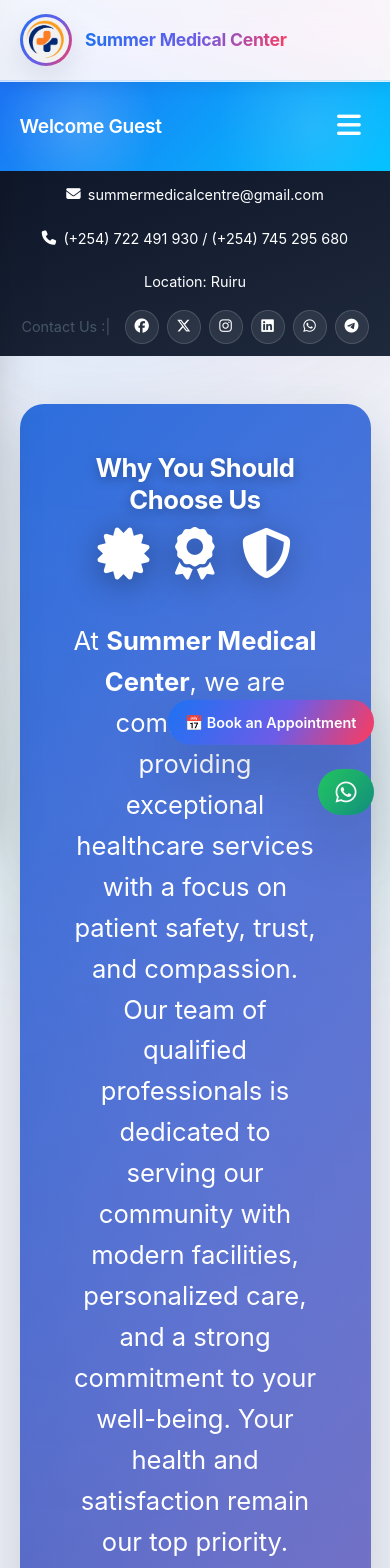
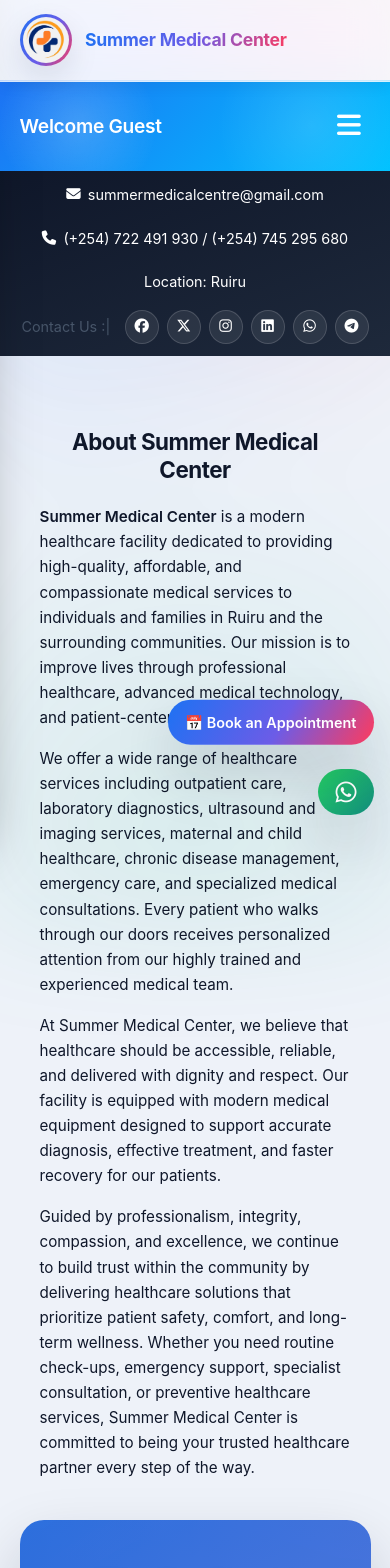
Before and after one commit to SirGrimm254/summer-hospital, a React (Vite) app in the folder client/: page /about in a window 390 px wide. Shown: the top 1568 px of the page. Built offline with nearby package versions, Linux system fonts and the light colour scheme.

Commit message:
Update Ui

```diff
--- a/client/src/pages/About.jsx
+++ b/client/src/pages/About.jsx
@@ -147,10 +147,13 @@
             </a>
           </li>
 
-          <li>
-            <a href="#location" onClick={toggleSidebar}>
-              <i className="fas fa-map-marker-alt"></i> Location
-            </a>
+          <li><a onClick={() => {
+            toggleSidebar();
+            handleBookAppointment();
+            setShowNavBar(true);
+            setShowHeader(true);
+          }}>
+            <i className="fas fa-phone"></i> Contact Us</a>
           </li>
         </ul>
         <p style={{ position: "fixed", bottom: "10px", width: "250px", textAlign: "center" }}>&copy; 2023 Summer Medical Center. All rights reserved.</p>
@@ -241,6 +244,41 @@
       </div>
 
       <div className="main-content">
+        <div className="about-desc">
+          <h2>About Summer Medical Center</h2>
+
+          <p>
+            <strong>Summer Medical Center</strong> is a modern healthcare facility
+            dedicated to providing high-quality, affordable, and compassionate
+            medical services to individuals and families in Ruiru and the surrounding
+            communities. Our mission is to improve lives through professional healthcare,
+            advanced medical technology, and patient-centered treatment.
+          </p>
+
+          <p>
+            We offer a wide range of healthcare services including outpatient care,
+            laboratory diagnostics, ultrasound and imaging services, maternal and child
+            healthcare, chronic disease management, emergency care, and specialized
+            medical consultations. Every patient who walks through our doors receives
+            personalized attention from our highly trained and experienced medical team.
+          </p>
+
+          <p>
+            At Summer Medical Center, we believe that healthcare should be accessible,
+            reliable, and delivered with dignity and respect. Our facility is equipped
+            with modern medical equipment designed to support accurate diagnosis,
+            effective treatment, and faster recovery for our patients.
+          </p>
+
+          <p>
+            Guided by professionalism, integrity, compassion, and excellence, we continue
+            to build trust within the community by delivering healthcare solutions that
+            prioritize patient safety, comfort, and long-term wellness. Whether you need
+            routine check-ups, emergency support, specialist consultation, or preventive
+            healthcare services, Summer Medical Center is committed to being your trusted
+            healthcare partner every step of the way.
+          </p>
+        </div>
         <div className="aboutus" id="aboutus">
           <h1>Why You Should Choose Us</h1>
           <div className="medal-icons">
--- a/client/src/pages/Home.jsx
+++ b/client/src/pages/Home.jsx
@@ -225,7 +225,14 @@
           <li><Link to="/" onClick={toggleSidebar}><i className="fas fa-home"></i> Home</Link></li>
           <li><Link to="/services" onClick={toggleSidebar}><i className="fas fa-stethoscope"></i> Services</Link></li>
           <li><Link to="/about" onClick={toggleSidebar}><i className="fas fa-users"></i> About Us</Link></li>
-          <li><a href="#location" onClick={toggleSidebar}><i className="fas fa-map-marker-alt"></i> Location</a></li>
+          <li><a onClick={() => {
+            toggleSidebar();
+            handleBookAppointment();
+            setShowNavBar(true);
+            setShowHeader(true);
+          }}>
+            <i className="fas fa-phone"></i> Contact Us</a>
+          </li>
         </ul>
         <p style={{ position: "fixed", bottom: "10px", width: "250px", textAlign: "center" }}>&copy; 2023 Summer Medical Center. All rights reserved.</p>
       </div>
--- a/client/src/pages/Services.jsx
+++ b/client/src/pages/Services.jsx
@@ -248,10 +248,13 @@
             </Link>
           </li>
 
-          <li>
-            <a href="#location" onClick={toggleSidebar}>
-              <i className="fas fa-map-marker-alt"></i> Location
-            </a>
+          <li><a onClick={() => {
+            toggleSidebar();
+            handleBookAppointment();
+            setShowNavBar(true);
+            setShowHeader(true);
+          }}>
+            <i className="fas fa-phone"></i> Contact Us</a>
           </li>
         </ul>
         <p style={{ position: "fixed", bottom: "10px", width: "250px", textAlign: "center" }}>&copy; 2023 Summer Medical Center. All rights reserved.</p>
--- a/client/src/styles/main.css
+++ b/client/src/styles/main.css
@@ -1601,6 +1601,46 @@
   box-shadow: 0 4px 12px var(--shadow-color);
 }
 
+/* ==========================================================================
+   About Description Section Style
+   ========================================================================== */
+
+.about-desc {
+  background-color: var(--card-bg-color);
+  padding: 3rem;
+  border-radius: 12px;
+  box-shadow: 0 4px 15px var(--shadow-color);
+  max-width: 1000px;
+  margin: 2rem auto;
+  border-left: 5px solid var(--primary-color);
+}
+
+.about-desc h2 {
+  font-size: 2.2rem;
+  color: var(--primary-color);
+  margin-bottom: 1.5rem;
+  font-weight: 700;
+  letter-spacing: -0.5px;
+}
+
+.about-desc p {
+  font-size: 1.1rem;
+  color: var(--text-color);
+  line-height: 1.75;
+  margin-bottom: 1.25rem;
+  text-align: justify;
+}
+
+/* Remove margin from the last paragraph inside the container */
+.about-desc p:last-child {
+  margin-bottom: 0;
+}
+
+.about-desc strong {
+  color: var(--primary-color);
+  font-weight: 600;
+}
+
 /* ============================================
    RESPONSIVE BREAKPOINTS
    ============================================ */
@@ -1633,6 +1673,14 @@
 
   .payments-grid {
     grid-template-columns: repeat(2, 1fr);
+  }
+  .about-desc {
+    padding: 2.5rem;
+    margin: 1.5rem auto;
+  }
+
+  .about-desc h2 {
+    font-size: 1.9rem;
   }
 }
 
@@ -1683,6 +1731,21 @@
   .partners-grid {
     grid-template-columns: repeat(2, 1fr);
   }
+  .about-desc {
+    padding: 2rem;
+    border-left-width: 4px;
+  }
+
+  .about-desc h2 {
+    font-size: 1.6rem;
+    text-align: center;
+  }
+
+  .about-desc p {
+    font-size: 1rem;
+    line-height: 1.65;
+    text-align: left; /* Better readability on smaller screens */
+  }
 }
 
 /* ===== Mobile Phones ===== */
@@ -1759,19 +1822,35 @@
   }
 
   .stats-section {
-    grid-template-columns: 1fr;
+    grid-template-columns: repeat(2, 1fr);
   }
 
   .payments-grid {
-    grid-template-columns: 1fr;
+    grid-template-columns: repeat(2, 1fr);
   }
 
   .partners-grid {
-    grid-template-columns: 1fr;
+    grid-template-columns: repeat(2, 1fr);
   }
 
   .stat-card {
     padding: 2rem 1.25rem;
+  }
+  .about-desc {
+    padding: 1.5rem 1.25rem;
+    margin: 1rem auto;
+    border-left: none;
+    border-top: 4px solid var(--primary-color); /* Shifts accent line to top for small screens */
+  }
+
+  .about-desc h2 {
+    font-size: 1.4rem;
+    margin-bottom: 1.25rem;
+  }
+
+  .about-desc p {
+    font-size: 0.95rem;
+    margin-bottom: 1rem;
   }
 }
 
```
